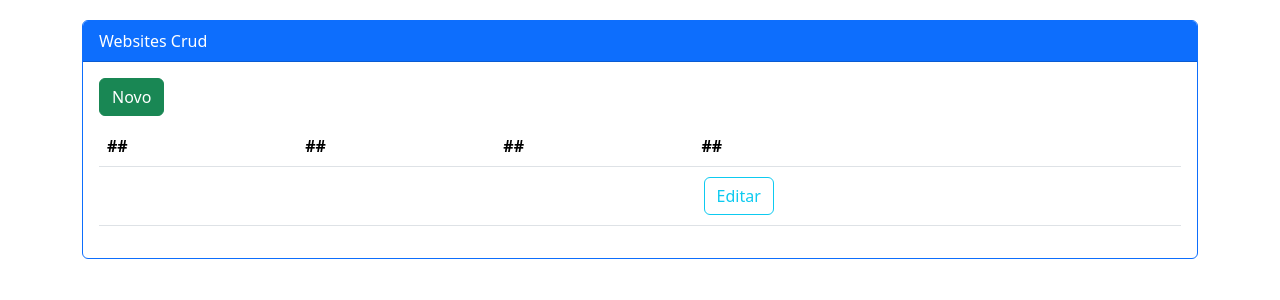
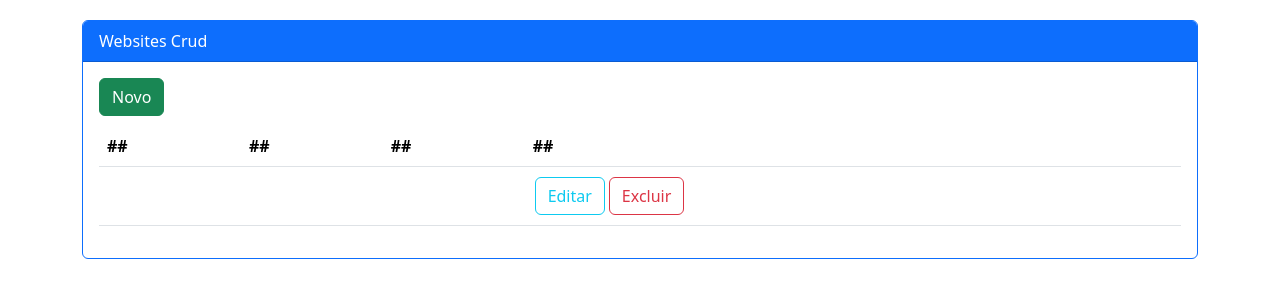
Before and after one commit to Adyson-Lima/websites_frontend, a React (Create React App) app: page / in a window 1280 px wide. Shown: the top 300 px of the page. Built offline with nearby package versions, Linux system fonts and the light colour scheme.

Commit message:
11° commit - tdd tela Websites: Existe botão excluir em Websites? GREEN

```diff
--- a/src/pages/Websites/index.js
+++ b/src/pages/Websites/index.js
@@ -34,7 +34,8 @@
                   <button data-testid="mybtn1" type="button"
                   className="btn btn-outline-info" style={{margin: '2px'}}>Editar</button>
 
-
+                  <button data-testid="mybtn2" type="button"
+                  className="btn btn-outline-danger" style={{margin: '2px'}}>Excluir</button>
 
                 </td>
             </tr>
```
